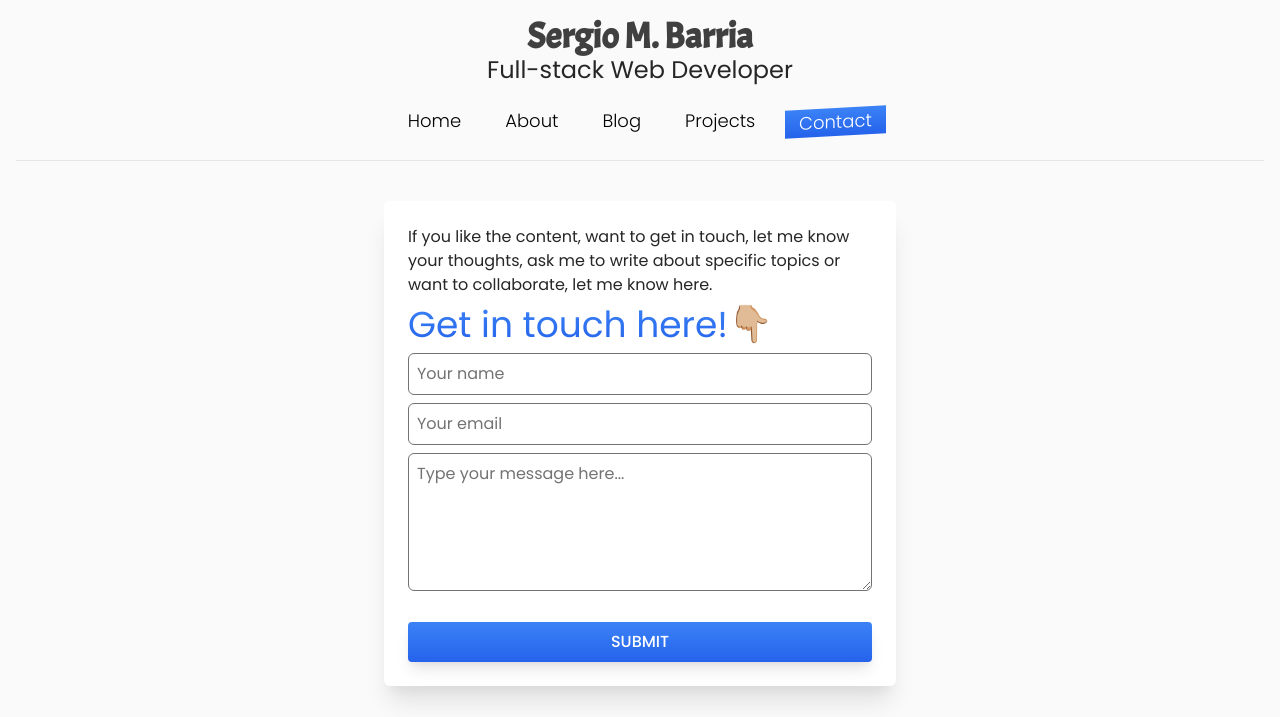
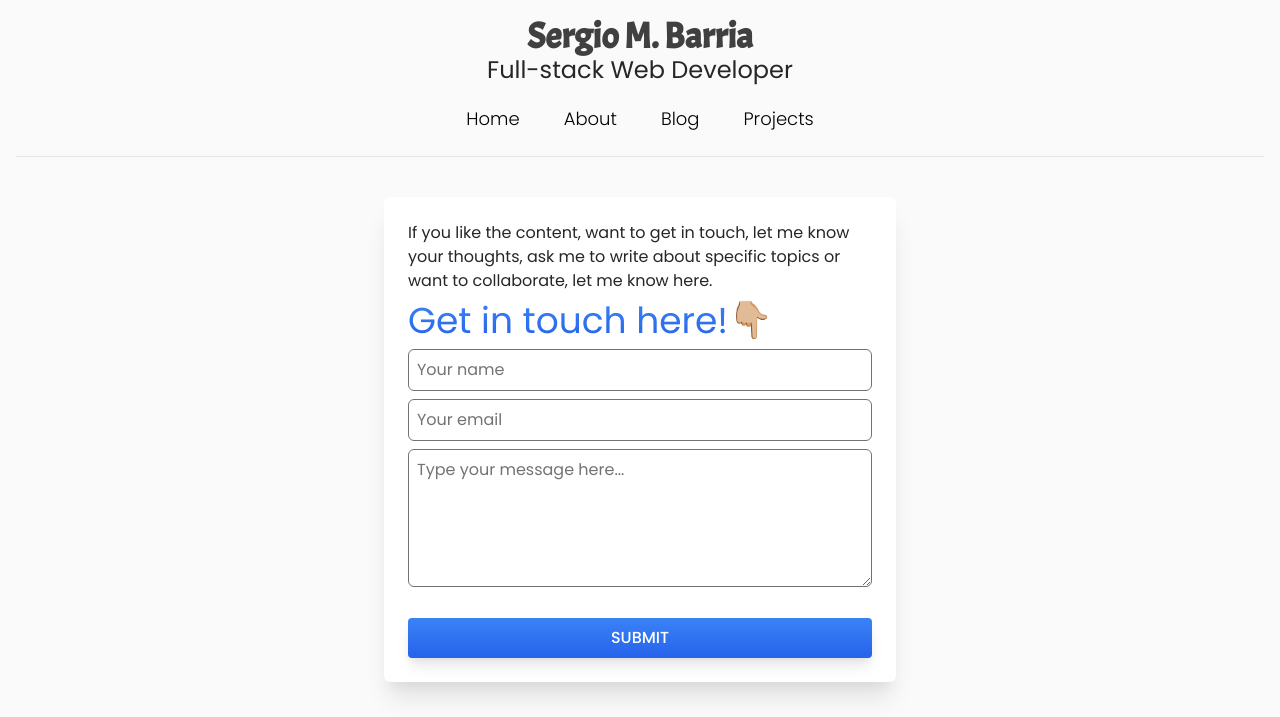
Before and after one commit to sergiobarria/my-sanity-gatsby-portfolio, a Gatsby site in the folder web/: page /contact in a window 1280 px wide. Shown: the top 717 px of the page. Built offline with nearby package versions, Linux system fonts and the light colour scheme; Gatsby itself is replaced by a stand-in of ours; what @tailwindcss/typography would draw is missing.

Commit message:
removed contact form from nav-links

```diff
--- a/web/src/components/layout/Navbar.jsx
+++ b/web/src/components/layout/Navbar.jsx
@@ -28,11 +28,11 @@ export default function Navbar() {
     //   text: 'Resources',
     //   url: '/resources',
     // },
-    {
-      id: 6,
-      text: 'Contact',
-      url: '/contact',
-    },
+    // {
+    //   id: 6,
+    //   text: 'Contact',
+    //   url: '/contact',
+    // },
   ];
 
   const styles = {
--- a/web/src/components/ui/Form.jsx
+++ b/web/src/components/ui/Form.jsx
@@ -21,7 +21,7 @@ export default function Form() {
           <span className="text-4xl animate-bounce">👇🏼</span>
         </div>
         <form name="contact" method="POST" data-netlify="true">
-          <input type="hidden" name="form-name" value="contact" />
+          {/* <input type="hidden" name="form-name" value="contact" /> */}
           <input
             type="text"
             name="name"
```
